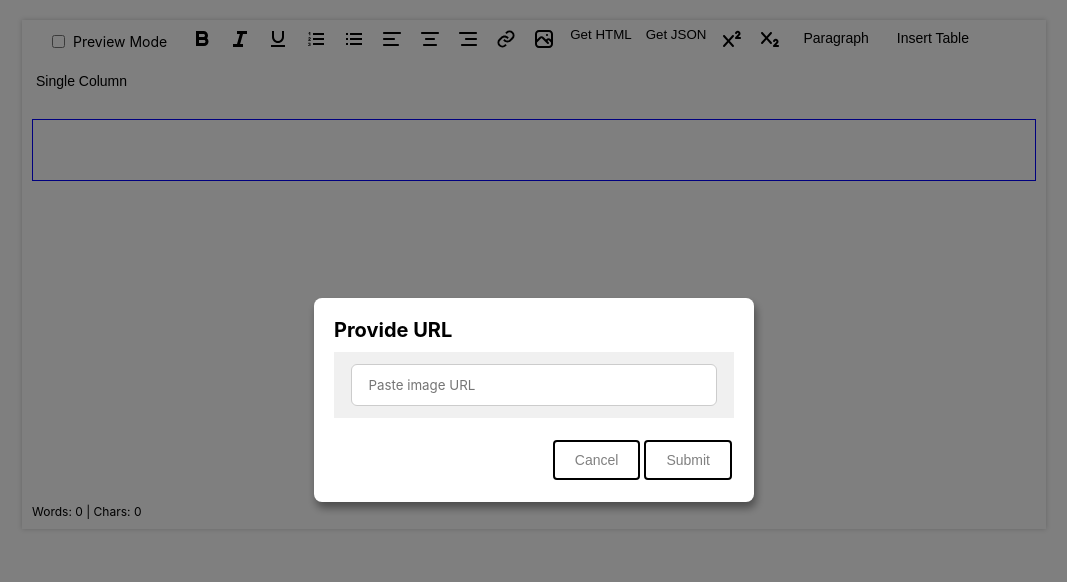
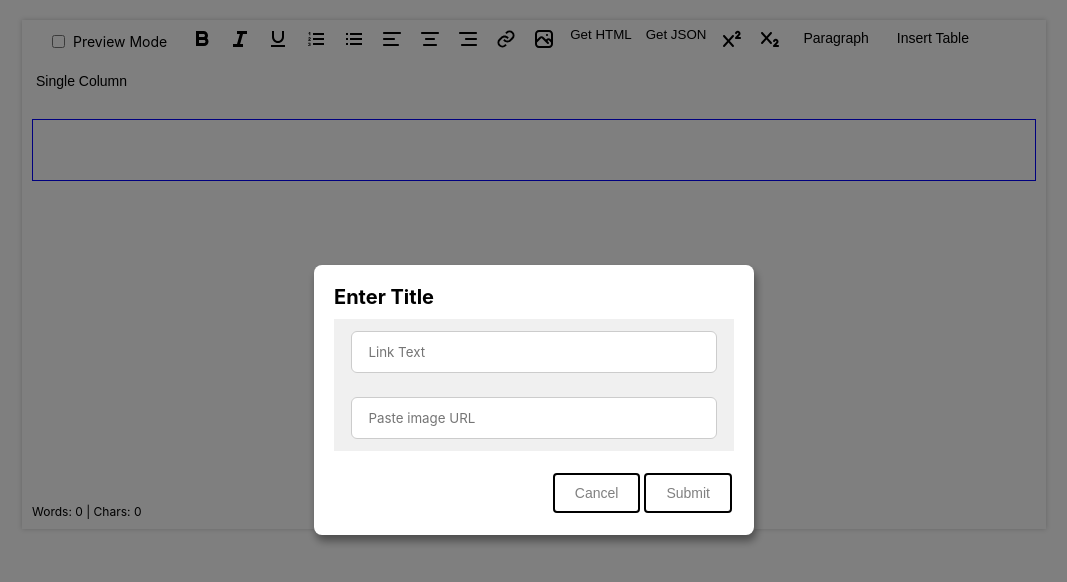
Before and after one commit to mindfiredigital/react-text-igniter, a React (Create React App) app: page / in a window 1280 px wide. Both pictures are taken after a click on the button 612 px from the left and 40 px from the top of the page. Shown: the top 582 px of the page, without its empty margins (106-1173 px from the left). Built offline with nearby package versions, Linux system fonts and the light colour scheme; the HTML template or start-up script is replaced by a standard one.

Commit message:
link button updated with edit and delete option

```diff
--- a/src/components/richTextEditor/Toolbar.jsx
+++ b/src/components/richTextEditor/Toolbar.jsx
@@ -274,7 +274,11 @@ const Toolbar = ({ features }) => {
           isOpen={isUrlDialogOpen}
           onClose={() => setUrlDialogOpen(false)}
           title="Provide URL"
-          onSubmit={(url) => addLink("createLink", url)}
+          linkText=""
+          link=""
+          onSubmit={(data) => {
+            addLink(data.text, data.url);
+          }}
         />
       </>
     ),
--- a/src/components/ui/Button.jsx
+++ b/src/components/ui/Button.jsx
@@ -68,6 +68,7 @@ const LinkButton = ({ text, url, onEdit, onDelete }) => {
       <button className="link-button" onClick={handleClick}>
         {text}
       </button>
+
       {hover && (
         <div
           className="link-options"
@@ -75,19 +76,18 @@ const LinkButton = ({ text, url, onEdit, onDelete }) => {
             position: "absolute",
             top: "100%",
             left: "0",
+            minWidth: "80px",
             background: "white",
             border: "1px solid #ccc",
             padding: "4px",
           }}
         >
-          <IconButton onClick={onEdit} id="linkOnEditBtn">
-            <Icons.EditIcon />
-          </IconButton>
-          <IconButton onClick={onDelete} id="linkOnDelBtn">
-            <Icons.DeleteIcon />
-          </IconButton>
-
-          <button onClick={onDelete}>Delete</button>
+          <button className="toolbarBtn" onClick={onEdit} id="linkEditBtn">
+            Edit
+          </button>
+          <button className="toolbarBtn" onClick={onDelete} id="linkDelBtn">
+            Delete
+          </button>
         </div>
       )}
     </div>
--- a/src/components/ui/Dialog.jsx
+++ b/src/components/ui/Dialog.jsx
@@ -148,8 +148,9 @@ const ImageUploadSelectionDialog = ({ isOpen, onClose, onSubmit, title, children
  * @param {React.ReactNode} props.children - Additional dialog content
  * @returns {JSX.Element|null} The rendered FileUrlDialog component or null if not open
  */
-const FileUrlDialog = ({ isOpen, onClose, onSubmit, title, children }) => {
-  const [url, setUrl] = useState("");
+const FileUrlDialog = ({ isOpen, onClose, onSubmit, linkText, link, children }) => {
+  const [url, setUrl] = useState(link || ""); // Initialize with link if provided
+  const [text, setText] = useState(linkText || ""); // Initialize with title if provided
   const [error, setError] = useState("");
 
   const closeDialog = () => {
@@ -158,20 +159,33 @@ const FileUrlDialog = ({ isOpen, onClose, onSubmit, title, children }) => {
   };
 
   const resetToDefault = () => {
-    setUrl("");
+    setUrl(link || "");
+    setText(linkText || "");
     setError("");
   };
 
-  const handleImageUrl = (event) => {
+  const handleLinkUrl = (event) => {
     setUrl(event.target.value);
   };
 
+  const handleLinkText = (event) => {
+    setText(event.target.value);
+  };
+
   const handleSubmit = () => {
-    if (url) {
-      onSubmit(url);
+    let errorMessage = "";
+    if (!url) {
+      errorMessage += "Please provide a file URL. ";
+    }
+    if (!text) {
+      errorMessage += "Please provide a title for the link.";
+    }
+    if (errorMessage) {
+      setError(errorMessage);
+    } else {
+      onSubmit({ text, url }); // Pass both url and title
+      console.log("#########", linkText, url, "#########");
       onClose();
-    } else {
-      setError("Please provide file url");
     }
   };
 
@@ -181,7 +195,7 @@ const FileUrlDialog = ({ isOpen, onClose, onSubmit, title, children }) => {
     <div className="dialog-overlay">
       <div className="dialog-container">
         <div className="dialog-header">
-          {title}
+          {"Enter Title"}
           <IconButton onClick={onClose} id="dialogClose">
             <Icons.CloseIcon />
           </IconButton>
@@ -191,9 +205,18 @@ const FileUrlDialog = ({ isOpen, onClose, onSubmit, title, children }) => {
             <input
               type="text"
               className="image-url-input"
+              placeholder="Link Text"
+              value={text}
+              onChange={handleLinkText}
+            />
+          </div>
+          <div className="container">
+            <input
+              type="text"
+              className="image-url-input"
               placeholder="Paste image URL"
               value={url}
-              onChange={handleImageUrl}
+              onChange={handleLinkUrl}
             />
             {error && <p className="error">{error}</p>}
           </div>
```
